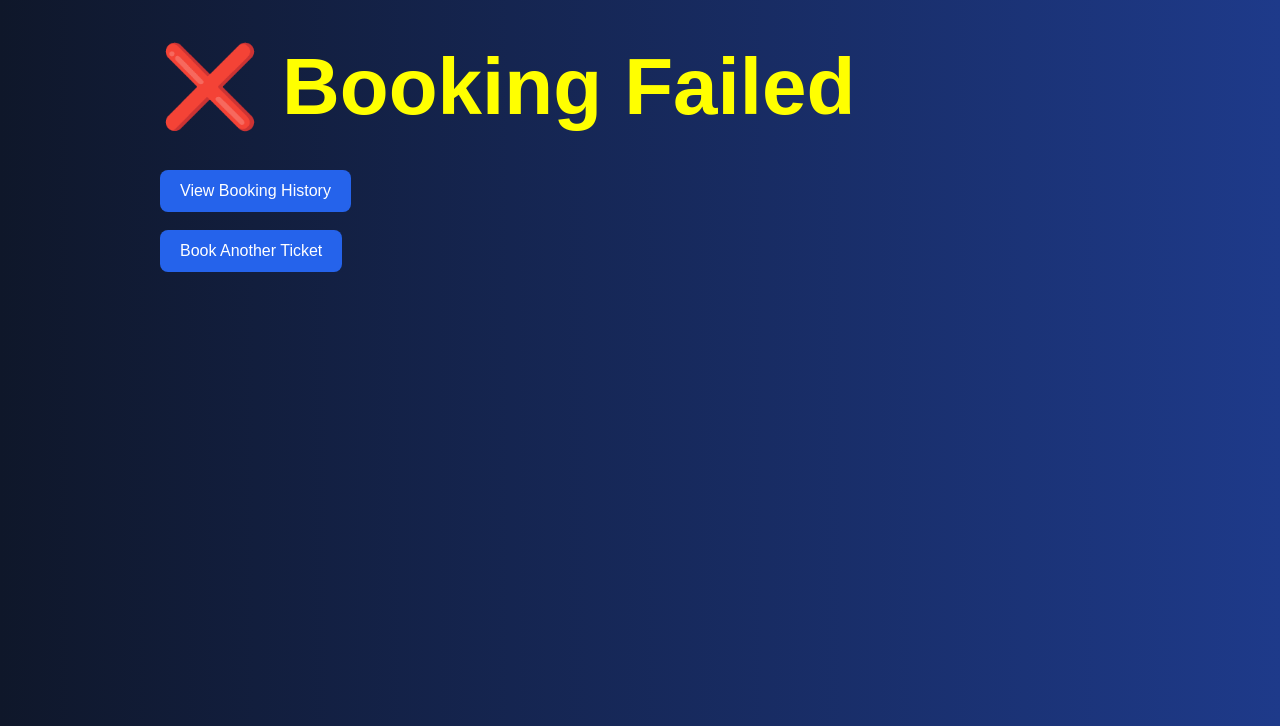
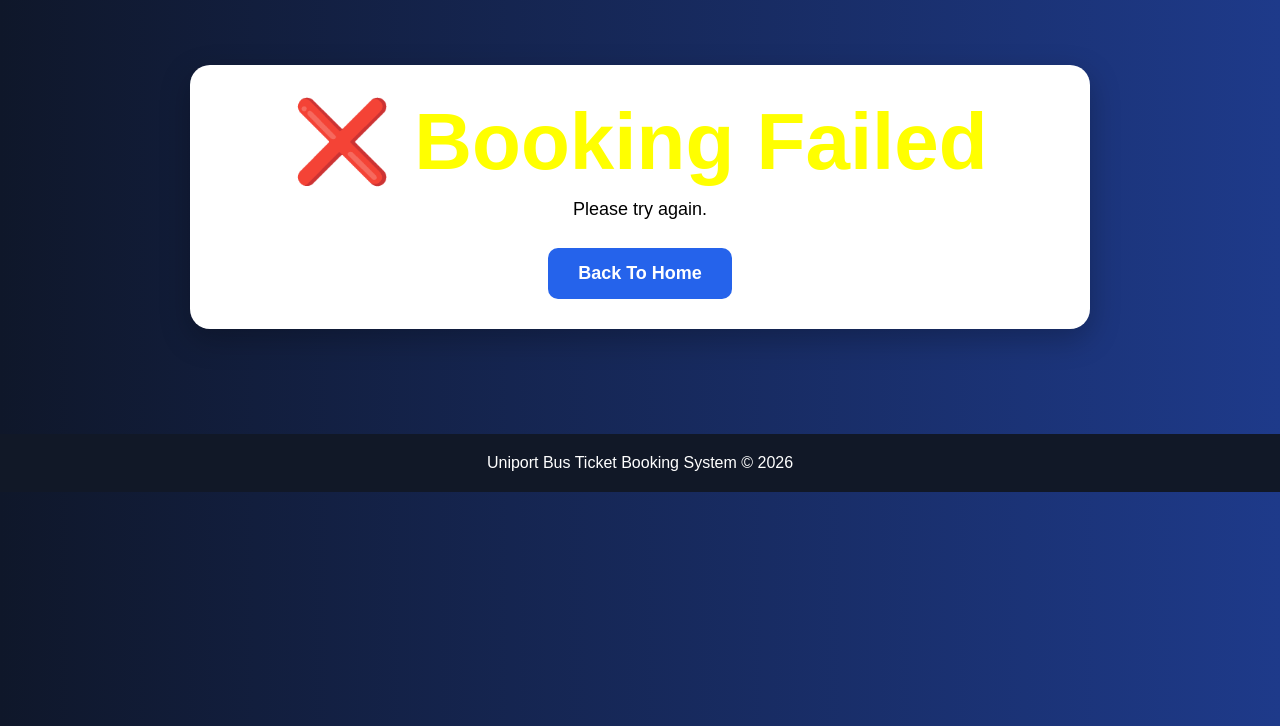
Before and after one commit to farhanmb582-oss/Uniport-Bus-Ticket-Booking-System, a PHP site: page /booking.php in a window 1280 px wide. Shown: the part 74-800 px from the top of the page. Run offline with PHP 8.4, Linux system fonts and the light colour scheme.

Commit message:
Updated project files

```diff
--- a/booking.php
+++ b/booking.php
@@ -52,31 +52,70 @@
 
 if(isset($result2) && $result2){
 
-echo "<h1>✅ Ticket Booked Successfully</h1>";
+?>
+
+<div class="card">
+
+    <h1>✅ Ticket Booked Successfully</h1>
+
+    <br>
+
+    <p><strong>Passenger Name:</strong> <?php echo $name; ?></p>
+
+    <p><strong>Phone:</strong> <?php echo $phone; ?></p>
+
+    <p><strong>Email:</strong> <?php echo $email; ?></p>
+
+    <p><strong>Seat Number:</strong> <?php echo $seat; ?></p>
+
+    <p><strong>Fare:</strong> ৳750</p>
+
+    <br>
+
+    <a href="history.php" class="btn-book">
+        View Booking History
+    </a>
+
+    <br><br>
+
+    <a href="index.php" class="btn-book">
+        Book Another Ticket
+    </a>
+
+</div>
+
+<?php
 
 }
 else{
 
-echo "<h1>❌ Booking Failed</h1>";
+?>
+
+<div class="card">
+
+    <h1>❌ Booking Failed</h1>
+
+    <p>Please try again.</p>
+
+    <br>
+
+    <a href="index.php" class="btn-book">
+        Back To Home
+    </a>
+
+</div>
+
+<?php
 
 }
 
 ?>
 
-<br><br>
-
-<a href="history.php">
-<button>View Booking History</button>
-</a>
-
-<br><br>
-
-<a href="index.php">
-<button>Book Another Ticket</button>
-</a>
-
 </div>
 
+<footer>
+    <p>Uniport Bus Ticket Booking System © 2026</p>
+</footer>
+
 </body>
-
 </html>
--- a/style.css
+++ b/style.css
@@ -239,3 +239,28 @@
 .btn-book:hover{
     background:#1d4ed8;
 }
+
+.card p{
+    font-size:18px;
+    margin:10px 0;
+}
+
+.card h1{
+    color:#2563eb;
+}
+
+.card{
+    animation: fadeIn 0.5s ease-in-out;
+}
+
+@keyframes fadeIn{
+    from{
+        opacity:0;
+        transform:translateY(20px);
+    }
+
+    to{
+        opacity:1;
+        transform:translateY(0);
+    }
+}
```
